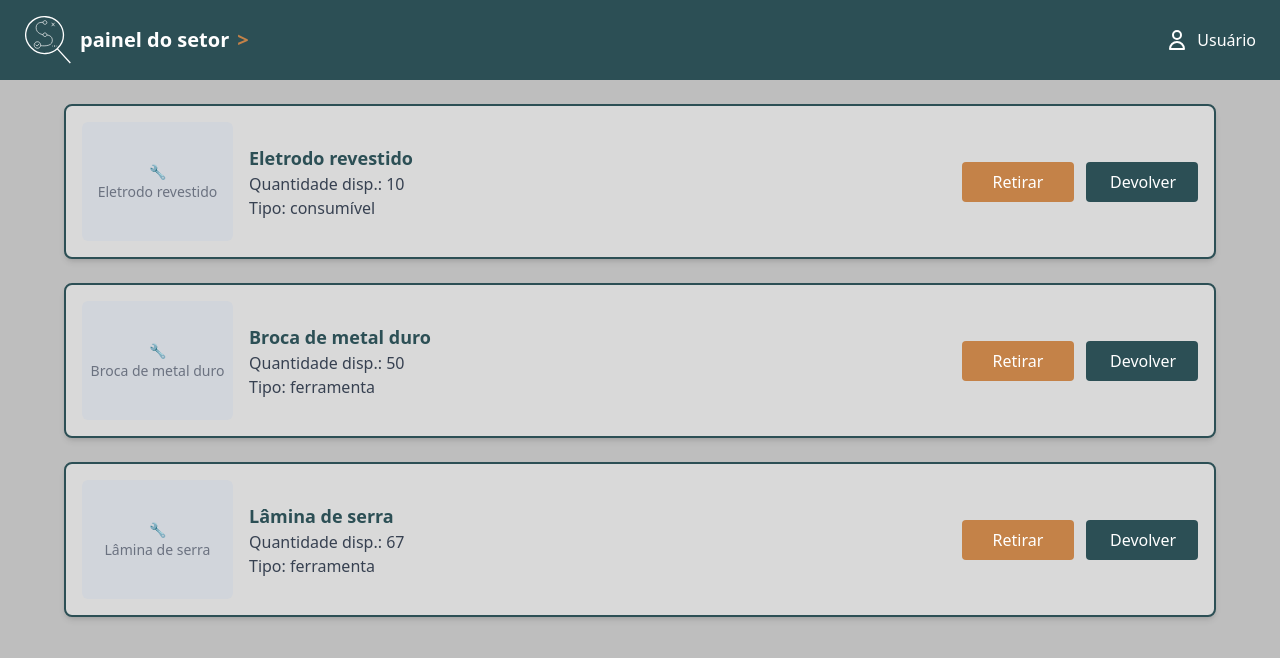
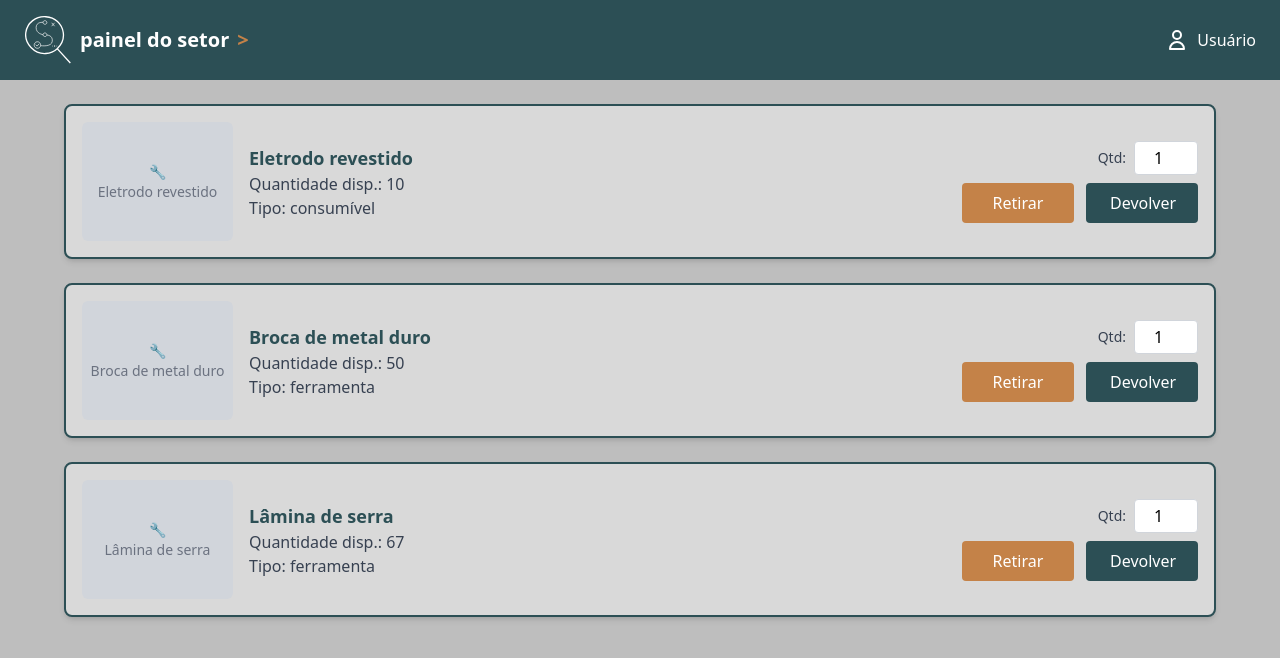
Before and after one commit to Fernandes-Bernardo/TSEA-Project, a React (Vite) app in the folder interface/: page / in a window 1280 px wide. Shown: the top 658 px of the page. Built offline with nearby package versions, Linux system fonts and the light colour scheme.

Commit message:
fix: add quantity input on setor panel

```diff
--- a/interface/src/components/setorPanel/materialCard.tsx
+++ b/interface/src/components/setorPanel/materialCard.tsx
@@ -1,3 +1,5 @@
+import { useState } from "react";
+
 interface Material {
   id: number;
   nome: string;
@@ -9,14 +11,27 @@ interface MaterialCardProps {
   material: Material;
   mensagemSucesso: string | null;
   botaoAtivo: number | null;
-  onRetirar: (id: number) => void;
-  onDevolver: (id: number) => void;
+  onRetirar: (id: number, quantidade: number) => void;
+  onDevolver: (id: number, quantidade: number) => void;
 }
 
 function MaterialCard({ material, mensagemSucesso, botaoAtivo, onRetirar, onDevolver }: MaterialCardProps) {
+  const [quantidadeInput, setQuantidadeInput] = useState<number>(1);
+
+  const handleRetirar = () => {
+    if (quantidadeInput <= 0) return alert("Quantidade deve ser maior que zero.");
+    if (quantidadeInput > material.quantidade) return alert(`Estoque insuficiente. Disponível: ${material.quantidade}`);
+    onRetirar(material.id, quantidadeInput);
+  };
+
+  const handleDevolver = () => {
+    if (quantidadeInput <= 0) return alert("Quantidade deve ser maior que zero.");
+    onDevolver(material.id, quantidadeInput);
+  };
+
   return (
     <div className="bg-[#D9D9D9] rounded-lg p-4 shadow-md border-2 border-primary flex items-center gap-4 w-full">
-      {/* Imagem da ferramenta - 151x119 */}
+      {/* Imagem da ferramenta */}
       <div className="w-[151px] h-[119px] bg-gray-300 rounded-md flex-shrink-0 flex items-center justify-center">
         <span className="text-gray-500 text-sm text-center">🔧<br/>{material.nome}</span>
       </div>
@@ -26,39 +41,44 @@ function MaterialCard({ material, mensagemSucesso, botaoAtivo, onRetirar, onDevo
         <h3 className="text-lg font-bold text-primary">{material.nome}</h3>
         <p className="text-gray-700">Quantidade disp.: {material.quantidade}</p>
         <p className="text-gray-700">Tipo: {material.tipo}</p>
-
         {mensagemSucesso && (
-          <p className="text-green-700 text-sm mt-1 font-semibold">
-            ✓ {mensagemSucesso}
-          </p>
+          <p className="text-green-700 text-sm mt-1 font-semibold">✓ {mensagemSucesso}</p>
         )}
       </div>
 
-
-      <div className="flex gap-3 flex-shrink-0">
+      {/* Campo quantidade + botões */}
+      <div className="flex flex-col items-end gap-2">
+        <div className="flex items-center gap-2">
+          <span className="text-gray-700 text-sm">Qtd:</span>
+          <input
+            type="number"
+            min="1"
+            value={quantidadeInput}
+            onChange={(e) => setQuantidadeInput(Math.max(1, parseInt(e.target.value) || 1))}
+            className="w-16 p-1 rounded border border-gray-300 text-center"
+          />
+        </div>
+        <div className="flex gap-3">
           <button
-          onClick={() => onRetirar(material.id)}
+            onClick={handleRetirar}
             className={`px-6 py-2 rounded transition font-medium w-28 ${
-            botaoAtivo === material.id
-              ? "bg-[#A06630] text-white"
-              : "bg-highlight text-white hover:bg-[#A06630]"
+              botaoAtivo === material.id ? "bg-[#A06630] text-white" : "bg-highlight text-white hover:bg-[#A06630]"
             }`}
             disabled={material.quantidade === 0}
           >
             Retirar
           </button>
           <button
-          onClick={() => onDevolver(material.id)}
+            onClick={handleDevolver}
             className={`px-6 py-2 rounded transition font-medium w-28 ${
-            botaoAtivo === material.id + 100
-              ? "bg-[#1A3A3F] text-white"
-              : "bg-primary text-white hover:bg-[#1A3A3F]"
+              botaoAtivo === material.id + 100 ? "bg-[#1A3A3F] text-white" : "bg-primary text-white hover:bg-[#1A3A3F]"
             }`}
           >
             Devolver
           </button>
         </div>
       </div>
+    </div>
   );
 }
 
--- a/interface/src/components/setorPanel/setorPanel.tsx
+++ b/interface/src/components/setorPanel/setorPanel.tsx
@@ -19,42 +19,38 @@ function SetorPanel() {
   const [mensagens, setMensagens] = useState<Record<number, string | null>>({});
   const [botaoAtivo, setBotaoAtivo] = useState<number | null>(null);
 
-  function handleRetirar(id: number) {
-    setMateriais((prev) =>
-      prev.map((mat) =>
-        mat.id === id && mat.quantidade > 0
-          ? { ...mat, quantidade: mat.quantidade - 1 }
-          : mat
+  const handleRetirar = (id: number, quantidade: number) => {
+    setMateriais(prev =>
+      prev.map(mat =>
+        mat.id === id ? { ...mat, quantidade: mat.quantidade - quantidade } : mat
       )
     );
-    setMensagens((prev) => ({ ...prev, [id]: "Retirado com sucesso!" }));
+    setMensagens(prev => ({ ...prev, [id]: `${quantidade} unidade(s) retirada(s) com sucesso!` }));
     setBotaoAtivo(id);
     setTimeout(() => {
-      setMensagens((prev) => ({ ...prev, [id]: null }));
+      setMensagens(prev => ({ ...prev, [id]: null }));
       setBotaoAtivo(null);
     }, 3000);
-  }
+  };
 
-  function handleDevolver(id: number) {
-    setMateriais((prev) =>
-      prev.map((mat) =>
-        mat.id === id
-          ? { ...mat, quantidade: mat.quantidade + 1 }
-          : mat
+  const handleDevolver = (id: number, quantidade: number) => {
+    setMateriais(prev =>
+      prev.map(mat =>
+        mat.id === id ? { ...mat, quantidade: mat.quantidade + quantidade } : mat
       )
     );
-    setMensagens((prev) => ({ ...prev, [id]: "Devolvido com sucesso!" }));
+    setMensagens(prev => ({ ...prev, [id]: `${quantidade} unidade(s) devolvida(s) com sucesso!` }));
     setBotaoAtivo(id + 100);
     setTimeout(() => {
-      setMensagens((prev) => ({ ...prev, [id]: null }));
+      setMensagens(prev => ({ ...prev, [id]: null }));
       setBotaoAtivo(null);
     }, 3000);
-  }
+  };
 
   return (
     <div className="min-h-screen p-6" style={{ backgroundColor: "#BEBEBE" }}>
       <div className="flex flex-col gap-6 w-full max-w-6xl mx-auto">
-        {materiais.map((material) => (
+        {materiais.map(material => (
           <MaterialCard
             key={material.id}
             material={material}
```
Lines whose indentation alone changed are shown as unchanged.
